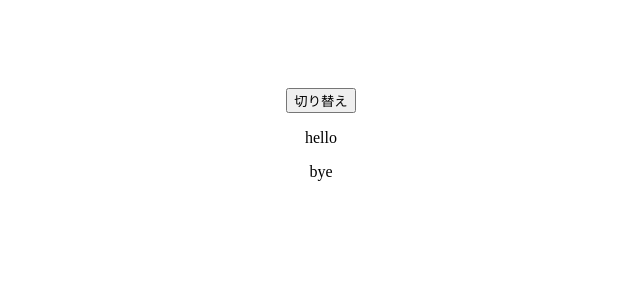
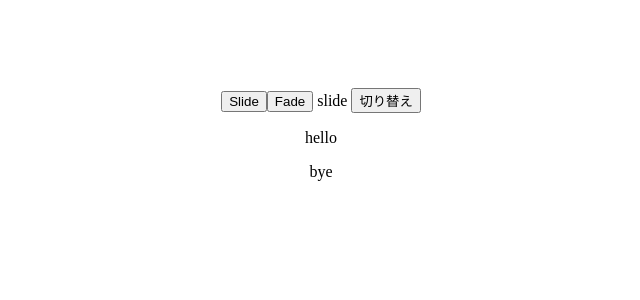
Before and after one commit to maitamin/vue-practice-transition, a Vue app: page / in a window 1280 px wide. Shown: the top 300 px of the page, without its empty margins (319-959 px from the left). Built offline with nearby package versions, Linux system fonts and the light colour scheme.

Commit message:
トランジションのname属性を動的に変更する。

```diff
--- a/src/App.vue
+++ b/src/App.vue
@@ -1,5 +1,8 @@
 <template>
   <div class="main">
+    <button @click="myAnimation = 'slide'">Slide</button>
+    <button @click="myAnimation = 'fade'">Fade</button>
+    {{ myAnimation }}
     <button @click="show = !show">切り替え</button>
     <transition
       enter-class=""
@@ -12,7 +15,7 @@
       >
       <p v-if="show">hello</p>
     </transition>
-    <transition name="slide" type="animation" appear>
+    <transition :name="myAnimation" appear>
       <p v-if="show">bye</p>
     </transition>
   </div>
@@ -22,7 +25,8 @@
 export default {
   data() {
     return {
-      show: true
+      show: true,
+      myAnimation: "slide",
     }
   }
 }
```
